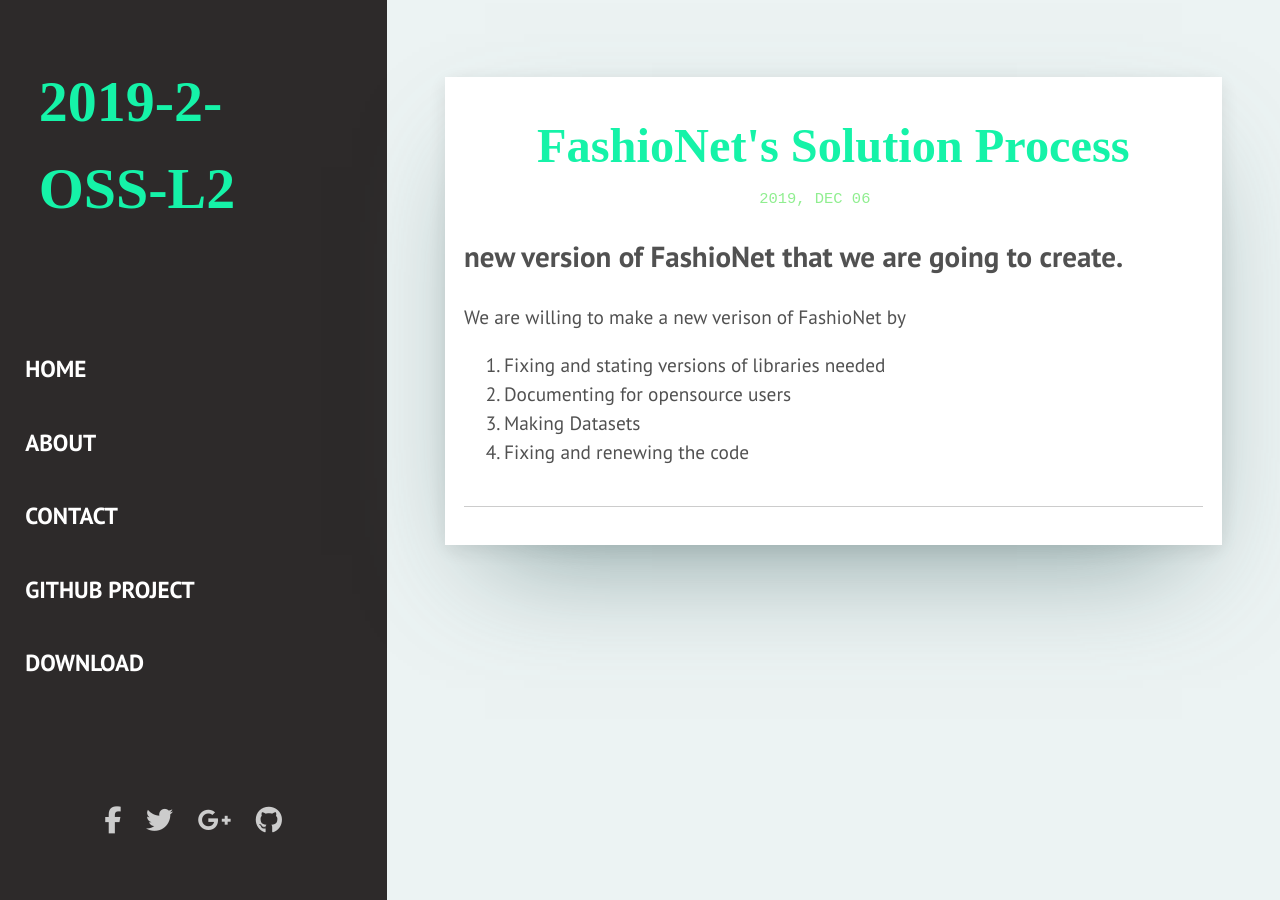
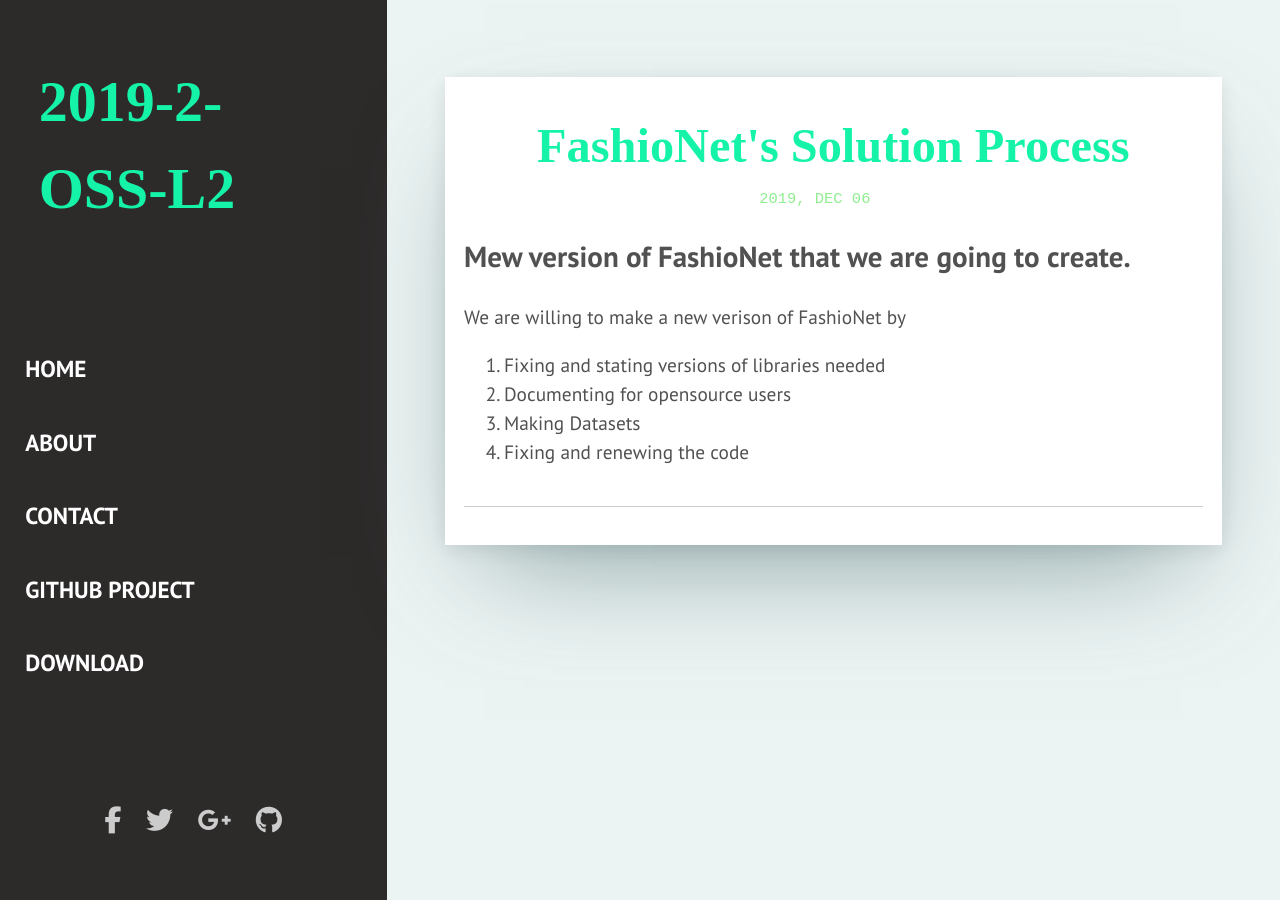
Before and after one commit to JunHyeongKim73/2019-2-OSS-L2, a Jekyll site: the page built from _posts/2019-12-02-FashioNet's-Solution-Process.markdown, in a window 1280 px wide. Built offline with Jekyll 4.4.1, drawn with Linux system fonts in a browser that asks for light colours; nearby versions of some CDN libraries; some web fonts are replaced; library files that are not in the unit come from our copies.

```diff
--- a/_posts/2019-12-02-FashioNet's-Solution-Process.markdown
+++ b/_posts/2019-12-02-FashioNet's-Solution-Process.markdown
@@ -2,10 +2,10 @@
 layout: post
 title:  "FashioNet's Solution Process"
 date:   2019-12-06 22:00:00
-description: new version of FashioNet that we are going to create.
+description: New version of FashioNet that we are going to create.
 ---
 
-## new version of FashioNet that we are going to create.
+## Mew version of FashioNet that we are going to create.
 
 We are willing to make a new verison of FashioNet by
 
```
